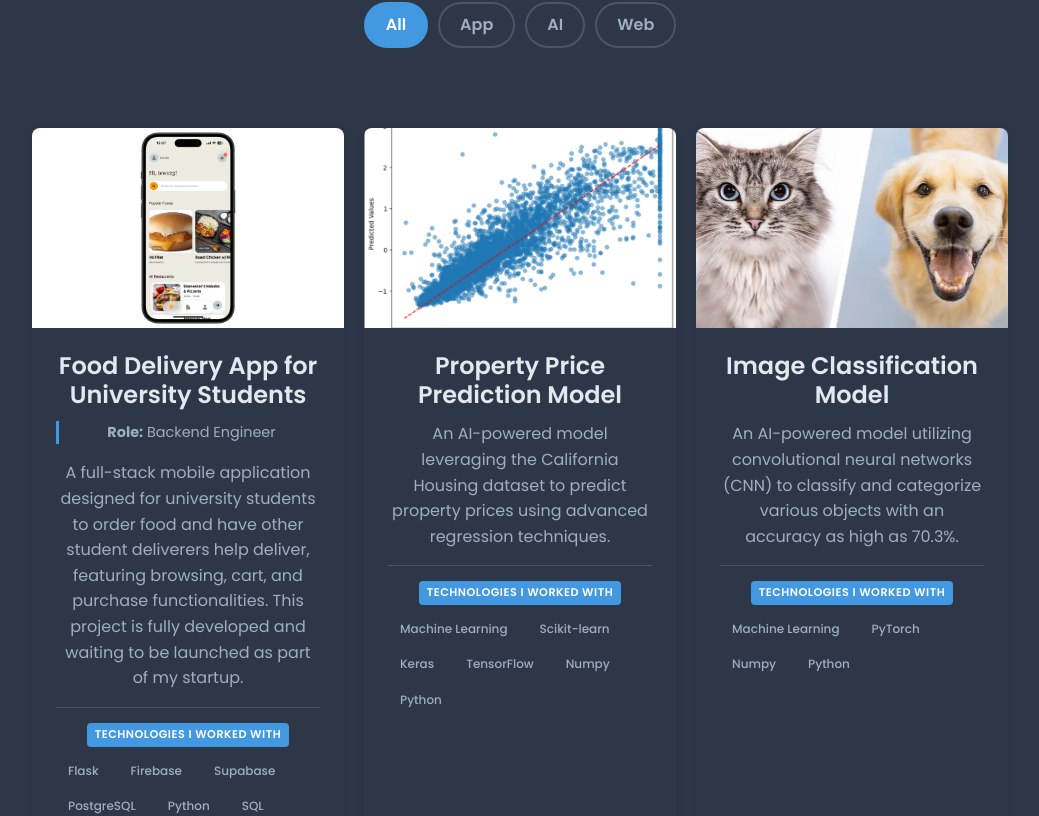
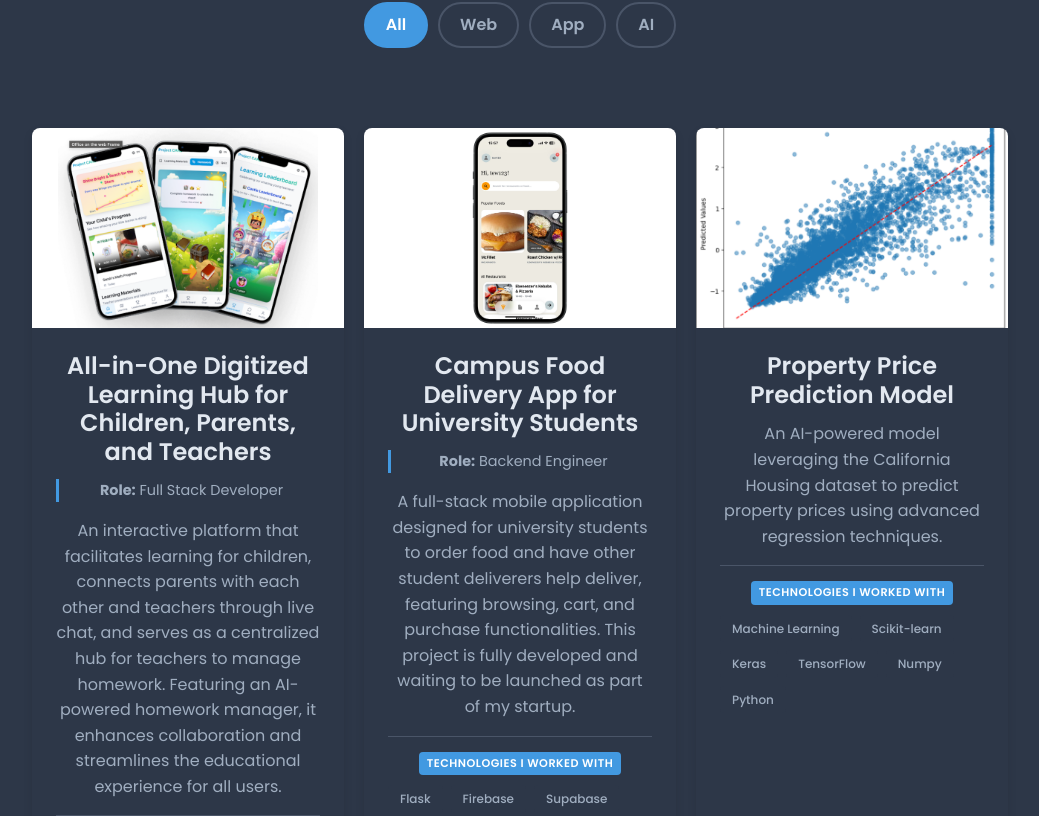
Before and after one commit to ziyang04/portfolio, a React (Create React App) app: page / in a window 1280 px wide. Shown: the part 5178-5994 px from the top of the page, without its empty margins (120-1159 px from the left). Built offline with nearby package versions, Linux system fonts and the light colour scheme.

Commit message:
Added CTG

```diff
--- a/src/components/sections/Projects.js
+++ b/src/components/sections/Projects.js
@@ -7,7 +7,19 @@ const Projects = () => {
   const projects = [
     {
       id: 1,
-      title: 'Food Delivery App for University Students',
+      title: 'All-in-One Digitized Learning Hub for Children, Parents, and Teachers',
+      description: 'An interactive platform that facilitates learning for children, connects parents with each other and teachers through live chat, and serves as a centralized hub for teachers to manage homework. Featuring an AI-powered homework manager, it enhances collaboration and streamlines the educational experience for all users.',
+      role: 'Full Stack Developer',
+      image: require('../../assets/img/CodetoGive.png'),
+      category: 'Web',
+      technologies: ['React', 'TailwindCSS', 'Flask', 'Supabase', 'TypeScript','Python', 'PostgreSQL','Deepseek API'],
+      liveLink: '',
+      sourceLink: 'https://github.com/ziyang04/Code_to_Give_Project_CARE',
+      fullImage: true
+    },
+    {
+      id: 2,
+      title: 'Campus Food Delivery App for University Students',
       description: 'A full-stack mobile application designed for university students to order food and have other student deliverers help deliver, featuring browsing, cart, and purchase functionalities. This project is fully developed and waiting to be launched as part of my startup.',
       role: 'Backend Engineer',
       image: require('../../assets/img/FoodMates.png'), // Use require to reference the image
@@ -18,7 +30,7 @@ const Projects = () => {
       fullImage: true // Add this flag for FoodMates image
     },
     {
-      id: 2,
+      id: 3,
       title: 'Property Price Prediction Model',
       description: 'An AI-powered model leveraging the California Housing dataset to predict property prices using advanced regression techniques.',
       image: require('../../assets/img/Property.png'), // Use require to reference the image
@@ -28,7 +40,7 @@ const Projects = () => {
       sourceLink: 'https://github.com/ziyang04/MLP_project'
         },
         {
-      id: 3,
+      id: 4,
       title: 'Image Classification Model',
       description: 'An AI-powered model utilizing convolutional neural networks (CNN) to classify and categorize various objects with an accuracy as high as 70.3%.',
       image: require('../../assets/img/dataset-cover.jpeg'), // Use require to reference the image
@@ -38,7 +50,7 @@ const Projects = () => {
       sourceLink: 'https://github.com/ziyang04/CNN'
     },
     {
-      id: 4,
+      id: 5,
       title: 'Portfolio Website',
       description: 'A personal portfolio showcasing my journey as a junior software engineer, highlighting innovation and design.',
       image: require('../../assets/img/portfolio.png'),
@@ -48,7 +60,7 @@ const Projects = () => {
       sourceLink: 'https://github.com/ziyang04/portfolio'
     },
     {
-      id: 5,
+      id: 6,
       title: 'Food Catering Website',
       description: 'A web platform streamlining event planning by enabling users to customize menus for large-scale occasions.',
       image: require('../../assets/img/catering.png'), // Use require to reference the image
```
Also changed, not shown: src/assets/img/CodetoGive.png (added).
